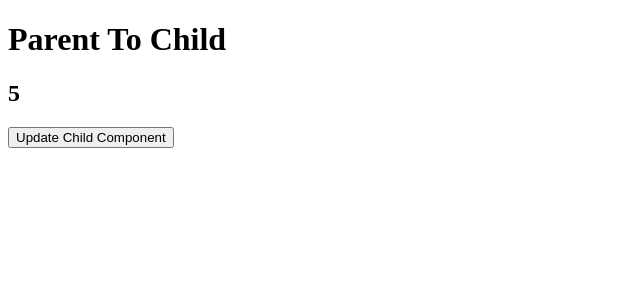
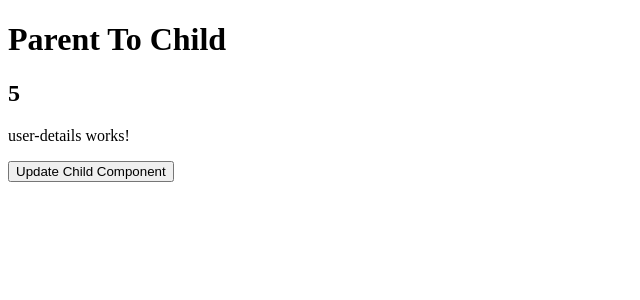
Before and after one commit to Adrion10/ParentToChild, an Angular app: page / in a window 1280 px wide. Shown: the top 300 px of the page, without its empty margins (0-640 px from the left). Built offline with nearby package versions, Linux system fonts and the light colour scheme.

Commit message:
<app-user-details>

```diff
--- a/src/app/app.component.html
+++ b/src/app/app.component.html
@@ -1,3 +1,5 @@
 <h1>{{ title }}</h1>
 <app-child [item]="data"></app-child>
+
+<app-user-details></app-user-details>
 <button (click)="updateData()">Update Child Component</button>
```
